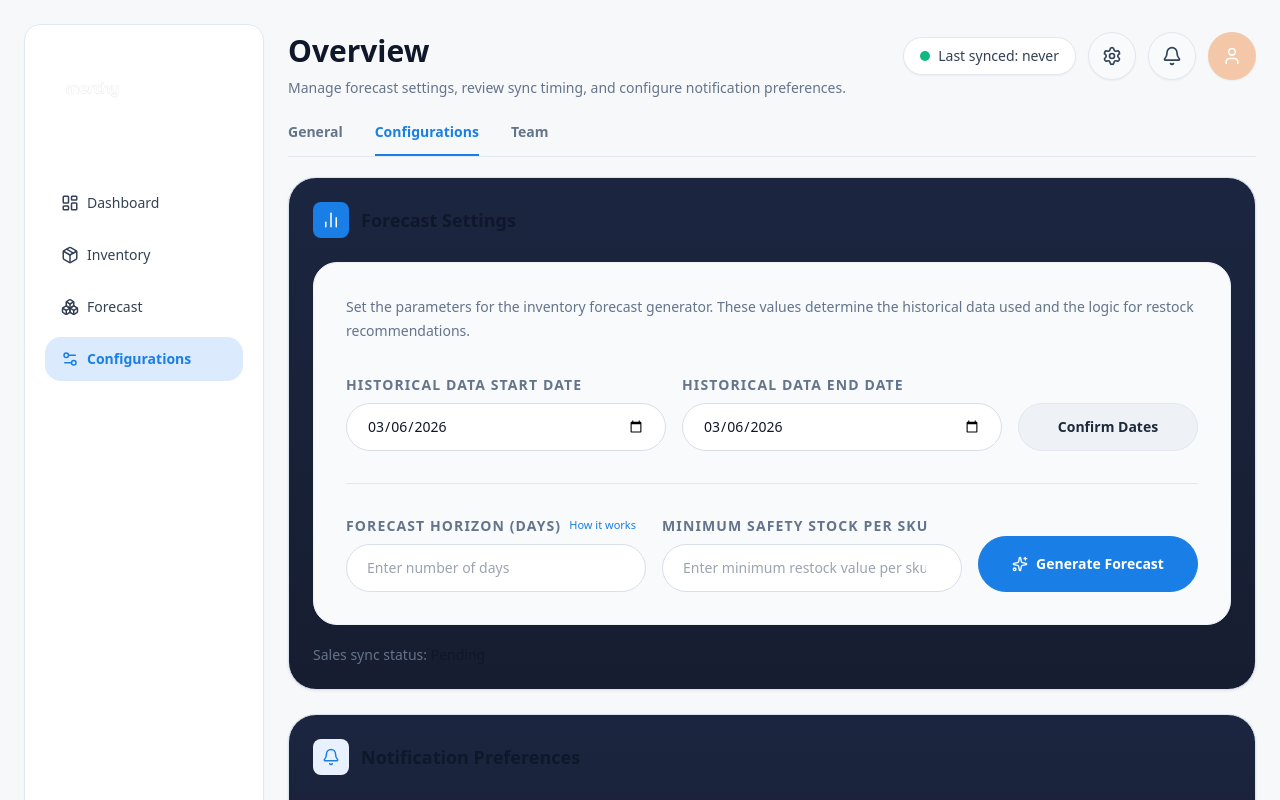
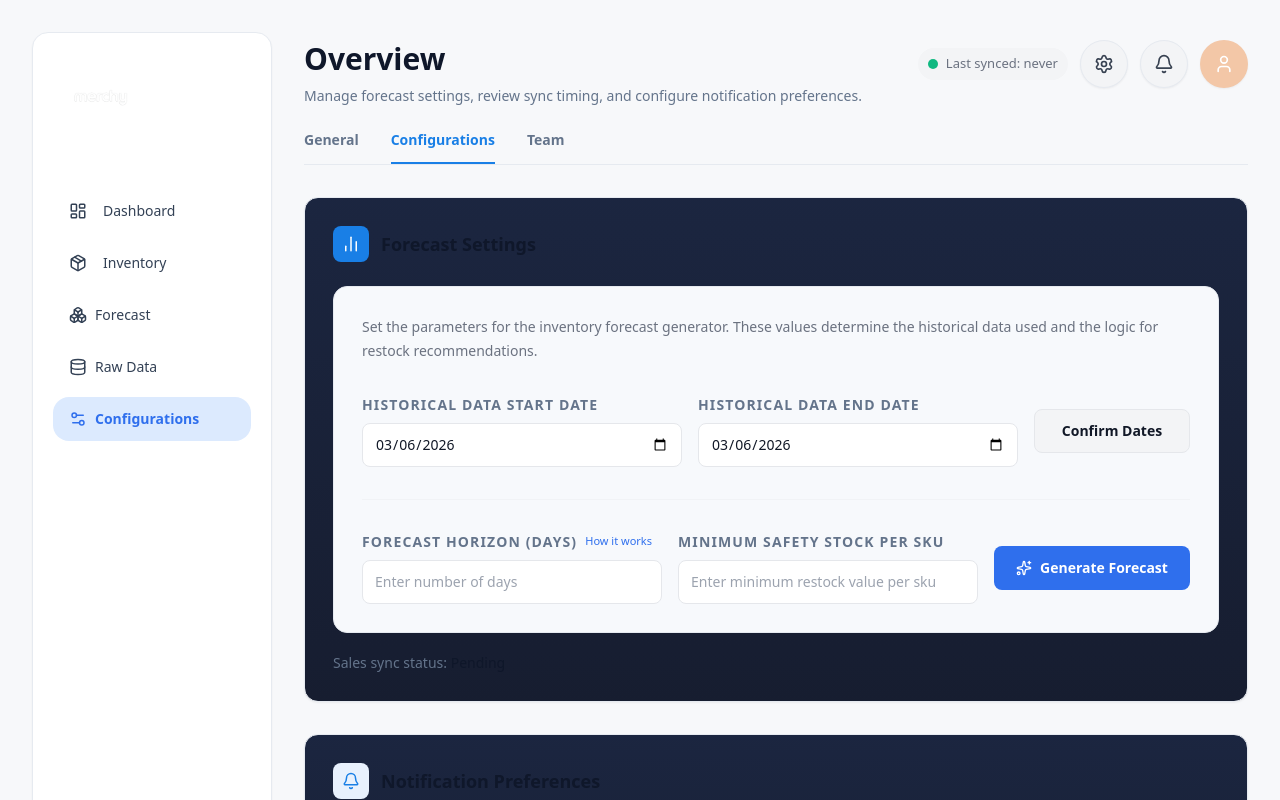
Before and after one commit to Ahmedmostafaa16/merchy-frontend, a React (Create React App) app: page /overview in a window 1280 px wide. Shown: the top 800 px of the page. Built offline with nearby package versions, Linux system fonts and the light colour scheme.

Commit message:
Refactor dashboard: split into Overview and Raw Data pages with sidebar navigation and moved logo to sidebar stitch ui x2

```diff
--- a/src/components/Header.jsx
+++ b/src/components/Header.jsx
@@ -12,14 +12,14 @@ const Header = ({ lastSyncLabel = "never" }) => {
         </div>
 
         <div className="flex items-center gap-3">
-          <div className="inline-flex items-center gap-2 rounded-full border border-[#E2E8F0] bg-white px-4 py-2 text-sm font-medium text-[#334155] shadow-sm">
+          <div className="inline-flex items-center gap-2 rounded-full bg-[#F3F4F6] px-[10px] py-[6px] text-[13px] font-medium text-[#6B7280]">
             <span className="h-2.5 w-2.5 rounded-full bg-[#10B981]" />
             <span>Last synced: {lastSyncLabel}</span>
           </div>
-          <button type="button" className="inline-flex h-12 w-12 items-center justify-center rounded-full border border-[#E2E8F0] bg-[#F8FAFC] text-[#334155] shadow-sm">
+          <button type="button" className="inline-flex h-12 w-12 items-center justify-center rounded-full border border-[#E6EAF0] bg-[#F3F4F6] text-[#374151] shadow-sm">
             <Settings size={20} />
           </button>
-          <button type="button" className="inline-flex h-12 w-12 items-center justify-center rounded-full border border-[#E2E8F0] bg-[#F8FAFC] text-[#334155] shadow-sm">
+          <button type="button" className="inline-flex h-12 w-12 items-center justify-center rounded-full border border-[#E6EAF0] bg-[#F3F4F6] text-[#374151] shadow-sm">
             <Bell size={20} />
           </button>
           <button type="button" className="inline-flex h-12 w-12 items-center justify-center rounded-full bg-[#F3C7A7] text-white shadow-sm">
@@ -28,7 +28,7 @@ const Header = ({ lastSyncLabel = "never" }) => {
         </div>
       </div>
 
-      <div className="flex items-center gap-8 border-b border-[#E2E8F0]">
+      <div className="flex items-center gap-8 border-b border-[#E6EAF0]">
         <button type="button" className="border-b-2 border-transparent pb-3 text-sm font-semibold text-[#64748B]">
           General
         </button>
--- a/src/components/Sidebar.jsx
+++ b/src/components/Sidebar.jsx
@@ -1,4 +1,4 @@
-import { Boxes, LayoutDashboard, Package, Settings2 } from "lucide-react";
+import { Boxes, Database, LayoutDashboard, Package, Settings2 } from "lucide-react";
 import { NavLink, useLocation } from "react-router-dom";
 import logo from "../assets/logo.png";
 
@@ -9,9 +9,9 @@ const Sidebar = ({ page = "overview" }) => {
   const isConfigurationsPage = page === "overview";
 
   const lightNavItemClass =
-    "flex items-center rounded-2xl px-4 py-3 text-sm font-medium text-[#334155] transition-colors hover:bg-[#F8FAFC] hover:text-[#0F172A]";
+    "flex items-center gap-2 rounded-2xl px-4 py-3 text-sm font-medium text-[#334155] transition-colors hover:bg-[#F8FAFC] hover:text-[#111827]";
   const activeLightNavItemClass =
-    "flex items-center rounded-2xl bg-[#DCEAFE] px-4 py-3 text-sm font-semibold text-[#197FE6]";
+    "flex items-center gap-2 rounded-2xl bg-[#DCEAFE] px-4 py-3 text-sm font-semibold text-[#2F6FED]";
 
   const darkLinkClassName = ({ isActive }) => (
     `flex items-center rounded-xl px-4 py-3 text-sm transition-colors ${
@@ -23,7 +23,7 @@ const Sidebar = ({ page = "overview" }) => {
     <aside
       className={`sticky top-4 flex min-h-[calc(100vh-3rem)] flex-col p-5 ${
         isConfigurationsPage
-          ? "rounded-2xl border border-[#E2E8F0] bg-white shadow-sm"
+          ? "rounded-2xl border border-[#E6EAF0] bg-white shadow-sm"
           : "dashboard-panel"
       }`}
     >
@@ -47,11 +47,15 @@ const Sidebar = ({ page = "overview" }) => {
           </button>
           <button type="button" className={lightNavItemClass}>
             <Boxes size={18} />
-            <span className="ml-2">Forecast</span>
+            <span>Forecast</span>
           </button>
+          <NavLink to={`/raw-data${search}`} className={lightNavItemClass}>
+            <Database size={18} />
+            <span>Raw Data</span>
+          </NavLink>
           <NavLink to={`/overview${search}`} className={activeLightNavItemClass}>
             <Settings2 size={18} />
-            <span className="ml-2">Configurations</span>
+            <span>Configurations</span>
           </NavLink>
         </nav>
       ) : (
--- a/src/components/WorkflowPanel.jsx
+++ b/src/components/WorkflowPanel.jsx
@@ -35,8 +35,8 @@ const WorkflowPanel = ({
   const [dailySummaryReport, setDailySummaryReport] = useState(false);
 
   return (
-    <div className="w-full space-y-6">
-      <Card className="!rounded-[28px] !border-[#D9E3F0] !bg-white p-6 !shadow-[0_1px_3px_rgba(15,23,42,0.08)]">
+    <div className="w-full space-y-8">
+      <Card className="!rounded-[14px] !border-[#E6EAF0] !bg-white p-7 !shadow-sm">
         <div className="flex items-center gap-3">
           <span className="inline-flex h-9 w-9 items-center justify-center rounded-lg bg-[#197FE6] text-white">
             <ChartNoAxesColumn size={18} />
@@ -44,12 +44,12 @@ const WorkflowPanel = ({
           <h2 className="text-lg font-semibold text-[#0F172A]">Forecast Settings</h2>
         </div>
 
-        <div className="mt-6 rounded-[24px] border border-[#EDF2F7] bg-[#F8FAFC] p-8">
-          <p className="text-sm leading-6 text-[#64748B]">
+        <div className="mt-6 rounded-[14px] border border-[#E6EAF0] bg-[#F7F9FC] p-7">
+          <p className="text-sm leading-6 text-[#6B7280]">
             Set the parameters for the inventory forecast generator. These values determine the historical data used and the logic for restock recommendations.
           </p>
 
-          <div className="mt-8 grid gap-4 lg:grid-cols-[minmax(0,1fr)_minmax(0,1fr)_180px]">
+          <div className="mt-8 grid items-center gap-4 lg:grid-cols-[1fr_1fr_auto]">
             <div>
               <label className="mb-2 block text-sm font-semibold uppercase tracking-[0.08em] text-[#64748B]">
                 Historical Data Start Date
@@ -61,7 +61,7 @@ const WorkflowPanel = ({
                   setStartDate(event.target.value);
                   setSalesMessage("");
                 }}
-                className="h-12 w-full rounded-full border border-[#D7DFEA] bg-white px-5 text-sm text-[#0F172A] outline-none transition focus:border-[#197FE6] focus:ring-2 focus:ring-[#BFDBFE]"
+                className="h-11 w-full rounded-lg border border-[#E5E7EB] bg-white px-3 text-sm text-[#111827] outline-none transition focus:border-[#2F6FED] focus:ring-2 focus:ring-[#DBEAFE]"
               />
             </div>
             <div>
@@ -75,13 +75,13 @@ const WorkflowPanel = ({
                   setEndDate(event.target.value);
                   setSalesMessage("");
                 }}
-                className="h-12 w-full rounded-full border border-[#D7DFEA] bg-white px-5 text-sm text-[#0F172A] outline-none transition focus:border-[#197FE6] focus:ring-2 focus:ring-[#BFDBFE]"
+                className="h-11 w-full rounded-lg border border-[#E5E7EB] bg-white px-3 text-sm text-[#111827] outline-none transition focus:border-[#2F6FED] focus:ring-2 focus:ring-[#DBEAFE]"
               />
             </div>
             <div className="flex items-end">
               <Button
                 variant="secondary"
-                className="!h-12 !w-full !rounded-full !border-[#E2E8F0] !bg-[#EEF2F7] !text-[#1E293B] !shadow-none hover:!bg-[#E2E8F0]"
+                className="!h-11 !w-auto min-w-[156px] px-4 !rounded-lg !border-[#E5E7EB] !bg-[#F3F4F6] !text-[#111827] !shadow-none hover:!bg-[#E5E7EB]"
                 disabled={salesSyncing || !shop || !startDate || !endDate || !inventorySynced}
                 onClick={salesSyncing || !shop || !startDate || !endDate || !inventorySynced ? undefined : handleSyncSales}
               >
@@ -90,7 +90,7 @@ const WorkflowPanel = ({
             </div>
           </div>
 
-          <div className="mt-8 border-t border-[#E2E8F0] pt-8 lg:grid lg:grid-cols-[minmax(0,1fr)_minmax(0,1fr)_220px] lg:gap-4">
+          <div className="mt-8 border-t border-[#F1F3F6] pt-8 lg:grid lg:grid-cols-[1fr_1fr_auto] lg:items-center lg:gap-4">
             <div>
               <div className="relative" ref={daysHelpRef}>
                 <div className="mb-2 flex items-center gap-2">
@@ -101,13 +101,13 @@ const WorkflowPanel = ({
                     type="button"
                     aria-label="How number of days works"
                     onClick={() => setShowDaysHelp((prev) => !prev)}
-                    className="text-[11px] font-medium text-[#197FE6] transition-colors hover:text-[#1568BD]"
+                    className="text-[11px] font-medium text-[#2F6FED] transition-colors hover:text-[#1F5AE0]"
                   >
                     How it works
                   </button>
                 </div>
                 {showDaysHelp ? (
-                  <div className="absolute left-0 top-[calc(100%+8px)] z-30 w-[320px] max-w-[calc(100vw-3rem)] rounded-xl border border-[#D7DFEA] bg-white p-3 shadow-[0_12px_32px_rgba(15,23,42,0.12)]">
+                  <div className="absolute left-0 top-[calc(100%+8px)] z-30 w-[320px] max-w-[calc(100vw-3rem)] rounded-xl border border-[#E6EAF0] bg-white p-3 shadow-[0_12px_32px_rgba(15,23,42,0.12)]">
                     <div className="mb-1 flex items-start justify-between gap-3">
                       <p className="text-sm font-semibold text-[#0F172A]">How long should this stock last?</p>
                       <button
@@ -141,7 +141,7 @@ const WorkflowPanel = ({
                   handlePositiveIntegerInput(value, setForecastDays);
                   setForecastDaysError("");
                 }}
-                className="h-12 w-full rounded-full border border-[#D7DFEA] bg-white px-5 text-sm text-[#0F172A] outline-none transition focus:border-[#197FE6] focus:ring-2 focus:ring-[#BFDBFE]"
+                className="h-11 w-full rounded-lg border border-[#E5E7EB] bg-white px-3 text-sm text-[#111827] outline-none transition focus:border-[#2F6FED] focus:ring-2 focus:ring-[#DBEAFE]"
               />
               {forecastDaysError ? <p className="mt-2 text-xs text-[#DC2626]">{forecastDaysError}</p> : null}
             </div>
@@ -159,13 +159,13 @@ const WorkflowPanel = ({
                 value={minimumValue}
                 onKeyDown={blockInvalidNumberKeys}
                 onChange={(event) => handlePositiveIntegerInput(event.target.value, setMinimumValue)}
-                className="h-12 w-full rounded-full border border-[#D7DFEA] bg-white px-5 text-sm text-[#0F172A] outline-none transition focus:border-[#197FE6] focus:ring-2 focus:ring-[#BFDBFE]"
+                className="h-11 w-full rounded-lg border border-[#E5E7EB] bg-white px-3 text-sm text-[#111827] outline-none transition focus:border-[#2F6FED] focus:ring-2 focus:ring-[#DBEAFE]"
               />
             </div>
 
             <div className="mt-4 flex items-end lg:mt-0">
               <Button
-                className="!h-14 !w-full !rounded-full !border-[#197FE6] !bg-[#197FE6] !text-white !shadow-none hover:!bg-[#1568BD]"
+                className="!h-11 !w-auto min-w-[196px] px-5 !rounded-lg !border-0 !bg-[#2F6FED] !text-white !shadow-none hover:!bg-[#1F5AE0]"
                 disabled={forecastGenerating || !shop || !inventorySynced || !salesSynced}
                 onClick={
                   forecastGenerating || !shop || !inventorySynced || !salesSynced
@@ -189,7 +189,7 @@ const WorkflowPanel = ({
         {forecastMessage ? <p className="mt-3 text-xs text-[#64748B]">{forecastMessage}</p> : null}
       </Card>
 
-      <Card className="!rounded-[28px] !border-[#D9E3F0] !bg-white p-6 !shadow-[0_1px_3px_rgba(15,23,42,0.08)]">
+      <Card className="!rounded-[14px] !border-[#E6EAF0] !bg-white p-7 !shadow-sm">
         <div className="flex items-center gap-3">
           <span className="inline-flex h-9 w-9 items-center justify-center rounded-lg bg-[#E8F1FD] text-[#197FE6]">
             <Bell size={18} />
@@ -200,11 +200,11 @@ const WorkflowPanel = ({
           <p className="text-sm text-[#64748B]">Control how Merchy notifies your team about forecast changes and stock updates.</p>
         </div>
 
-        <div className="mt-6 space-y-5">
-          <div className="flex items-center justify-between gap-4">
+        <div className="mt-6">
+          <div className="flex items-center justify-between gap-4 border-b border-[#F1F3F6] py-3">
             <div>
-              <p className="text-sm font-medium text-[#0F172A]">Low stock alerts</p>
-              <p className="mt-1 text-sm text-[#64748B]">Notify when stock is below threshold</p>
+              <p className="text-sm font-medium text-[#111827]">Low stock alerts</p>
+              <p className="mt-1 text-sm text-[#6B7280]">Notify when stock is below threshold</p>
             </div>
             <button
               type="button"
@@ -222,10 +222,10 @@ const WorkflowPanel = ({
             </button>
           </div>
 
-          <div className="flex items-center justify-between gap-4 border-t border-[#E2E8F0] pt-5">
+          <div className="flex items-center justify-between gap-4 border-b border-[#F1F3F6] py-3">
             <div>
-              <p className="text-sm font-medium text-[#0F172A]">Daily summary report</p>
-              <p className="mt-1 text-sm text-[#64748B]">Email digest of inventory status</p>
+              <p className="text-sm font-medium text-[#111827]">Daily summary report</p>
+              <p className="mt-1 text-sm text-[#6B7280]">Email digest of inventory status</p>
             </div>
             <button
               type="button"
--- a/src/pages/Dashboard.jsx
+++ b/src/pages/Dashboard.jsx
@@ -455,7 +455,7 @@ const Dashboard = ({ page = "overview", initialForecastData = [], rawDataLoading
 
   return (
     <div className={page === "overview" ? "min-h-screen bg-[#F7F8FA]" : "dashboard-page min-h-screen"}>
-      <main className={`mx-auto max-w-[1320px] px-4 py-6 sm:px-6 ${page === "overview" ? "font-sans" : ""}`}>
+      <main className={`mx-auto max-w-[1320px] ${page === "overview" ? "px-8 py-8 font-sans" : "px-4 py-6 sm:px-6"}`}>
         {globalError ? (
           <div className="mb-4 flex items-center justify-between rounded-xl border border-white/15 bg-[#2f1638]/60 px-4 py-3 text-sm text-[#f3d9ff]">
             <span>{globalError}</span>
@@ -467,10 +467,10 @@ const Dashboard = ({ page = "overview", initialForecastData = [], rawDataLoading
           </div>
         ) : null}
 
-        <div className={`grid gap-6 ${page === "overview" ? "lg:grid-cols-[240px_minmax(0,1fr)]" : "lg:grid-cols-[220px_minmax(0,1fr)]"}`}>
+        <div className={`grid ${page === "overview" ? "gap-8 lg:grid-cols-[240px_minmax(0,1fr)]" : "gap-6 lg:grid-cols-[220px_minmax(0,1fr)]"}`}>
           <Sidebar page={page} />
 
-          <div className="space-y-5">
+          <div className={page === "overview" ? "space-y-8" : "space-y-5"}>
             {page === "overview" ? (
               <>
                 <div className="w-full pt-2">
```
